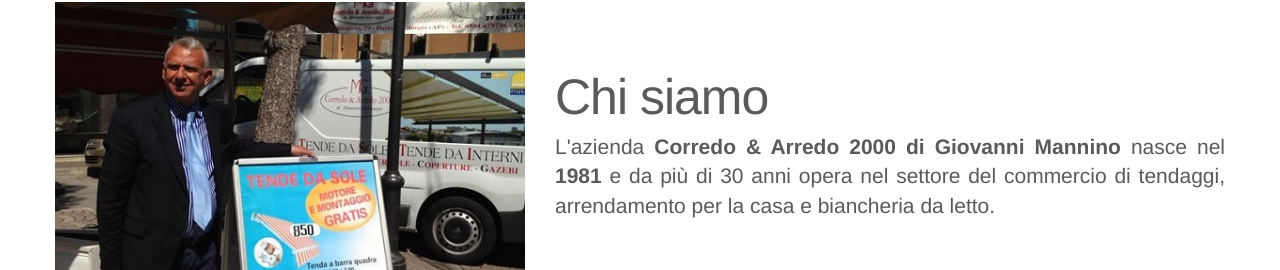
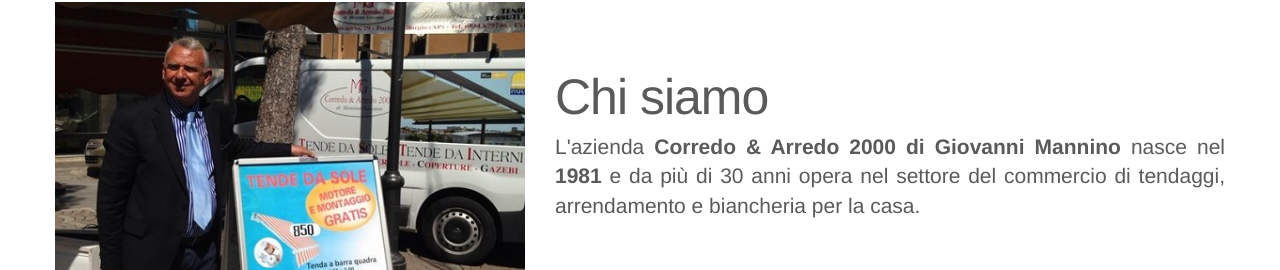
Before and after one commit to MicheleMannino/manninotende, a plain HTML site: page index.html in a window 1280 px wide. Shown: the part 1413-1683 px from the top of the page. Drawn offline with nearby package versions, Linux system fonts and the light colour scheme.

Commit message:
Changed "about us" section

```diff
--- a/index.html
+++ b/index.html
@@ -157,7 +157,7 @@
         </div>
         <div class="col-md-7">
           <h2 class="featurette-heading">Chi siamo</h2>
-          <p class="lead text-justify">L'azienda <b>Corredo &amp; Arredo 2000 di Giovanni Mannino</b> nasce nel <b>1981</b> e da pi&ugrave; di 30 anni opera nel settore del commercio di tendaggi, arrendamento per la casa e biancheria da letto.
+          <p class="lead text-justify">L'azienda <b>Corredo &amp; Arredo 2000 di Giovanni Mannino</b> nasce nel <b>1981</b> e da pi&ugrave; di 30 anni opera nel settore del commercio di tendaggi, arrendamento e biancheria per la casa.
           </p>
         </div>
       </div>
```
